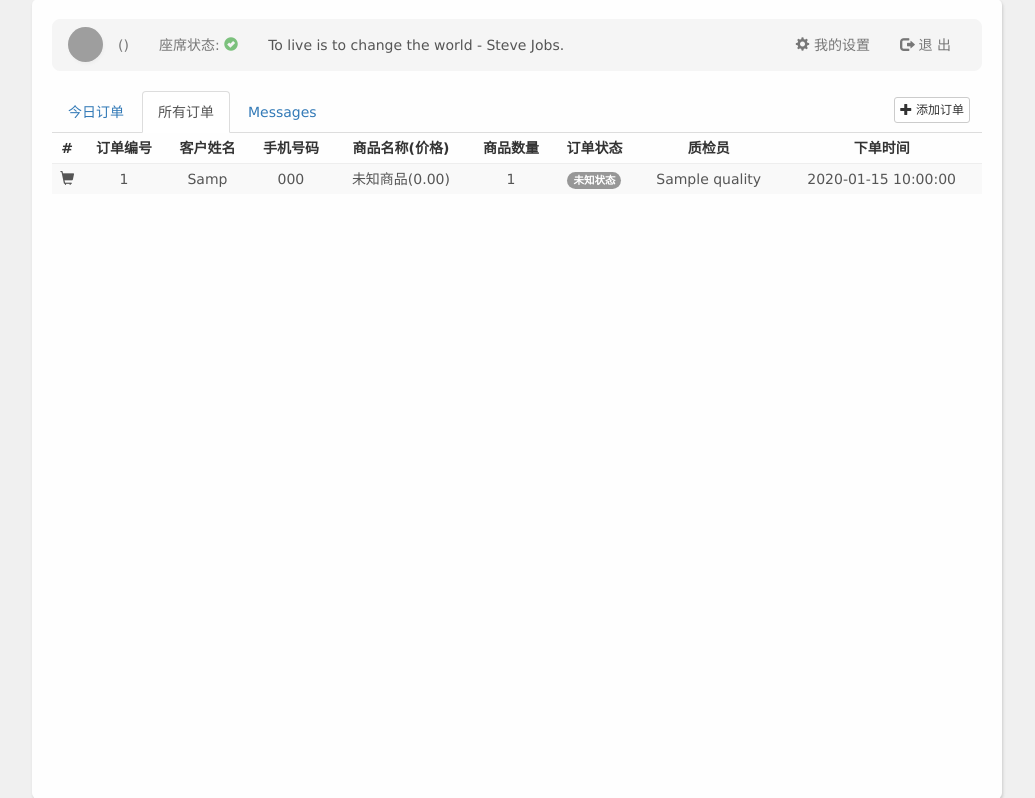
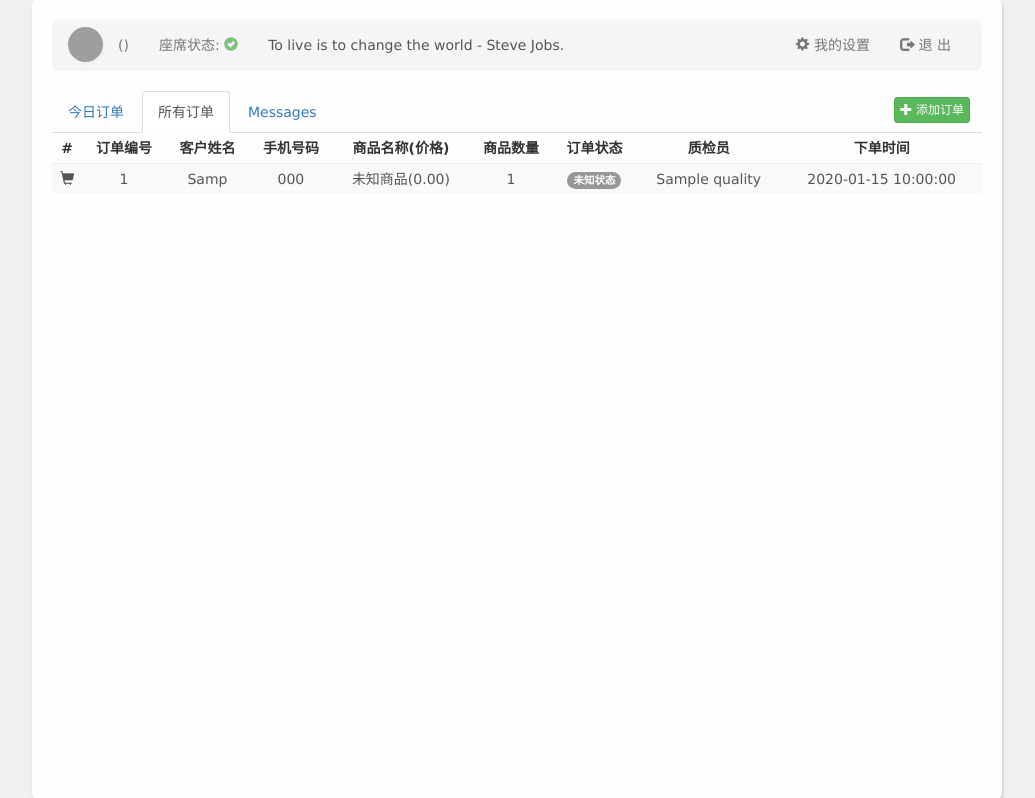
Before and after one commit to srsman/lemon, a PHP site: template www/lemon/app/views/agent/order.phtml in a window 1280 px wide. Shown: the part 36-834 px from the top of the page, without its empty margins (123-1158 px from the left). Run offline with PHP 8.4, Linux system fonts and the light colour scheme; the template is opened without the code that fills it: most values are stand-ins (such as "Sample title", 1, 10 or a date in 2020); data that the repository does not hold is empty; grey boxes are pictures that could not be loaded.

Commit message:
update some file

```diff
--- a/www/lemon/app/views/agent/order.phtml
+++ b/www/lemon/app/views/agent/order.phtml
@@ -31,7 +31,7 @@
             <li role="presentation"><a href="/agent/todayOrder">今日订单</a></li>
             <li role="presentation" class="active"><a href="/agent/order">所有订单</a></li>
             <li role="presentation"><a href="/agent/messages">Messages</a></li>
-            <li class="pull-right"><button class="btn btn-default btn-xs" style="height:26px;margin-top:6px" onClick="show()"><span class="glyphicon glyphicon-plus" aria-hidden="true"></span> 添加订单</button></li>
+            <li class="pull-right"><button class="btn btn-success btn-xs" style="height:26px;margin-top:6px" onClick="show()"><span class="glyphicon glyphicon-plus" aria-hidden="true"></span> 添加订单</button></li>
           </ul>
           <table class="table table-condensed table-striped table-hover">
             <thead>
--- a/www/lemon/app/views/agent/todayOrder.phtml
+++ b/www/lemon/app/views/agent/todayOrder.phtml
@@ -31,7 +31,7 @@
             <li role="presentation" class="active"><a href="/agent/todayOrder">今日订单</a></li>
             <li role="presentation"><a href="/agent/order">所有订单</a></li>
             <li role="presentation"><a href="/agent/messages">Messages</a></li>
-            <li class="pull-right"><button class="btn btn-default btn-xs" style="height:26px;margin-top:6px" onClick="show()"><span class="glyphicon glyphicon-plus" aria-hidden="true"></span> 添加订单</button></li>
+            <li class="pull-right"><button class="btn btn-success btn-xs" style="height:26px;margin-top:6px" onClick="show()"><span class="glyphicon glyphicon-plus" aria-hidden="true"></span> 添加订单</button></li>
           </ul>
           <table class="table table-condensed table-striped table-hover">
             <thead>
```
